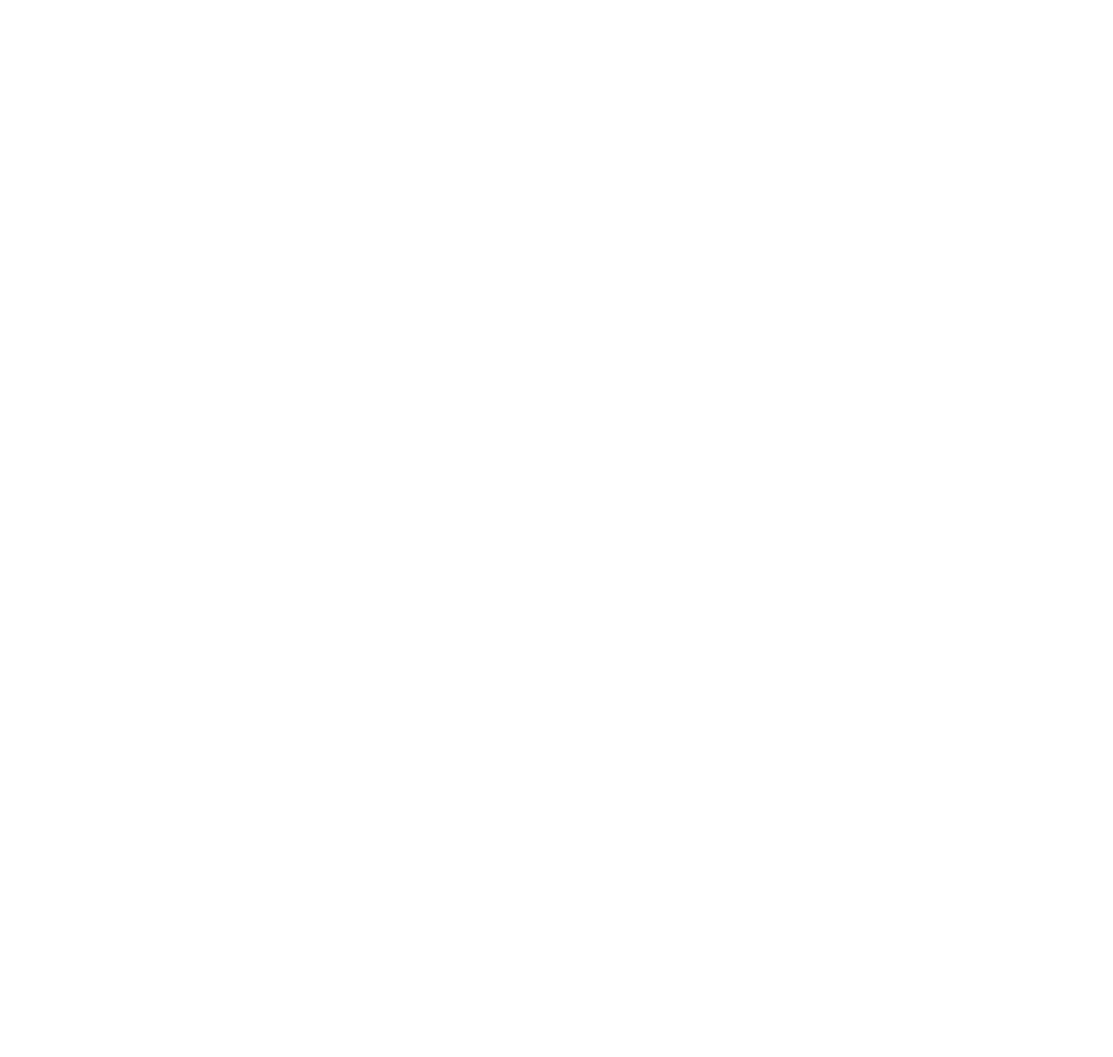
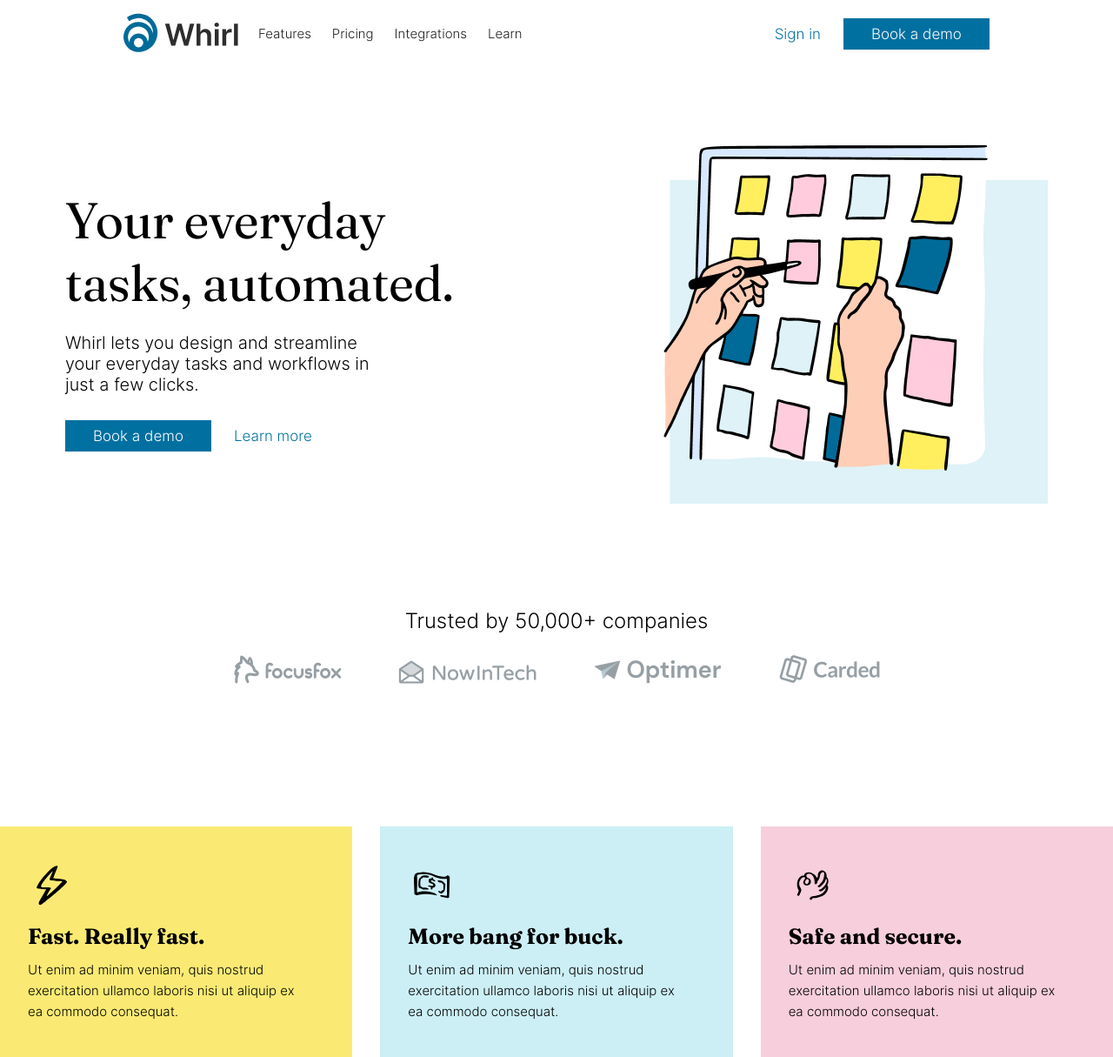
Before and after one commit to lisa445/WHIRL, a plain HTML site: page index.html in a window 1280 px wide. Shown: the whole page at 87% size. Before the commit the page ends 800 px from the top, so only its background shows below. Drawn offline with Linux system fonts and the light colour scheme.

Commit message:
Creating Header

```diff
--- a/index.html
+++ b/index.html
@@ -5,8 +5,65 @@
     <meta name="viewport" content="width=device-width, initial-scale=1.0">
     <title>WHIRL</title>
     <link rel="stylesheet" href="style/base.css"/>
+    <link rel="stylesheet" href="style/button.css"/>
+    <link rel="stylesheet" href="style/fonts.css"/>
 </head>
 <body>
-
+    <header>
+        <section class="header_main">
+            <div class="logo_nav">
+                <img src="pictures/header/logo.svg"/>
+                <nav>
+                    <a href="#">Features</a>
+                    <a href="#">Pricing</a>
+                    <a href="#">Integrations</a>
+                    <a href="#">Learn</a>
+                </nav>
+            </div>
+            <div class="buttons">
+                <button class="secondary">Sign in</button>
+                <button class="primary">Book a demo</button>
+            </div>
+        </section>
+        <section class="header_img">
+            <div class="header_text">
+                <h1>Your everyday tasks, automated.</h1>
+                <h2>Whirl lets you design and streamline your everyday tasks and workflows in just a few clicks.</h2>
+                <div class="buttons">
+                    <button class="primary">Book a demo</button>
+                    <button class="secondary">Learn more</button>
+                </div>
+            </div>
+            <img src="pictures/header/calendarimg.png"/>
+        </section>
+        <section class="header_companies">
+            <h1>Trusted by 50,000+ companies</h1>
+            <div class="header_compimg">
+                <img src="pictures/header/focusfox.png" alt="FocusFox"/>
+                <img src="pictures/header/NowInTech.png" alt="NowInTech"/>
+                <img src="pictures/header/Optimer.png" alt="Optimer"/>
+                <img src="pictures/header/carded.png" alt="Carded"/>
+            </div>
+        </section>
+    </header>
+    <main>
+        <section class="color_blocks">
+        <div class="color_block">
+            <img src="pictures/main/zipper.svg"/>
+            <h1>Fast. Really fast.</h1>
+            <p>Ut enim ad minim veniam, quis nostrud exercitation ullamco laboris nisi ut aliquip ex ea commodo consequat.</p>
+        </div>
+        <div class="color_block">
+            <img src="pictures/main/dollar.svg"/>
+            <h1>More bang for buck.</h1>
+            <p>Ut enim ad minim veniam, quis nostrud exercitation ullamco laboris nisi ut aliquip ex ea commodo consequat.</p>
+        </div>
+        <div class="color_block">
+            <img src="pictures/main/ok.svg"/>
+            <h1>Safe and secure.</h1>
+            <p>Ut enim ad minim veniam, quis nostrud exercitation ullamco laboris nisi ut aliquip ex ea commodo consequat.</p>
+        </div>
+        </section>
+    </main>
 </body>
 </html>
--- a/style/base.css
+++ b/style/base.css
@@ -7,3 +7,139 @@ body, p, h1, h2, h3, h4, h5, h6{
     --maincolor:#0070A0;
     --fontcolor:#1F1F1F;
 }
+
+/*Шапка сайта*/
+
+
+.header_main{
+    display: flex;
+    align-items: center;
+    justify-content: space-around;
+    padding-top: 15px;
+    padding-bottom: 15px;
+}
+
+.logo_nav{
+    display: flex;
+    align-items: center;
+}
+.logo_nav  nav > a{
+    text-decoration: none;
+    color: var(--fontcolor);
+    font-family: 'InterL';
+    font-size: 15px;
+    font-weight: 400;
+    margin-right: 20px;
+}
+
+.logo_nav img{
+    margin-right: 20px;
+}
+.logo_nav nav > a:last-child {
+    margin-right: 0;
+}
+
+.logo_nav nav a:hover{
+    color: #013a52;
+}
+
+.buttons{
+    display: flex;
+}
+.buttons button:first-child{
+    margin-right: 20px;
+}
+
+/*Заглавное изображение*/
+.header_img{
+    display: flex;
+    margin-top: 80px;
+    justify-content: center;
+}
+.header_text{
+    width: 525px;
+    display: flex;
+    flex-direction: column;
+    justify-content: center;
+    margin-right: 153px;
+}
+
+.header_text h1, .header_text h2{
+    font-weight: 400;
+
+}
+.header_text h1{
+    font-family: 'Fraunces';
+    font-size: 58px;
+    margin-bottom: 21px;
+}
+
+.header_text h2{
+    font-family: 'InterL';
+    font-size: 20px;
+    width: 70%;
+    margin-bottom: 29px;
+}
+
+/*Компании*/
+
+.header_companies{
+    display: flex;
+    flex-direction: column;
+    align-items: center;
+    margin-top: 120px;
+}
+.header_companies h1{
+    font-weight: 400;
+    font-family: 'InterL';
+    font-size: 24px;
+    margin-bottom: 24px;
+}
+
+.header_compimg img{
+    margin-right: 61px;
+}
+.header_compimg img:last-child{
+    margin-right: 0px;
+}
+
+/*Цветные блоки*/
+.color_blocks{
+    display: flex;
+    align-items: center;
+    justify-content: center;
+    margin-top: 160px;
+
+}
+.color_block{
+    font-weight: 400;
+    width: 355px;
+    padding: 40px 32px;
+
+    margin-right: 32px;
+}
+
+.color_block h1{
+    font-size: 25px;
+    font-family: 'Fraunces';
+    margin-top: 12px;
+    margin-bottom: 12px;
+}
+
+.color_block p{
+    line-height: 24px;
+    font-size: 15px;
+    font-family: 'InterL';
+    width: 90%;
+}
+
+.color_block:first-child{
+    background: #FAEA73;
+}
+.color_block:last-child{
+    background: #F7CEDC;
+    margin-right: 0;
+}
+.color_block:nth-child(2){
+    background: #CCEFF6;
+}
--- /dev/null
+++ b/style/button.css
@@ -0,0 +1,31 @@
+.primary, .secondary{
+    font-weight: 400;
+    font-size: 17px;
+    font-family: 'InterL';
+    border: none;
+    cursor: pointer;
+}
+
+
+.primary{
+    color:white;
+    background: var(--maincolor);
+    padding: 8px 32px;
+
+}
+
+
+.secondary{
+    color: var(--maincolor);
+    background: transparent;
+    padding-top: 8px;
+    padding-bottom:8px;
+}
+
+.primary:hover{
+    background: #013a52;
+}
+
+.secondary:hover{
+    color:#013a52;
+}
--- /dev/null
+++ b/style/fonts.css
@@ -0,0 +1,21 @@
+@font-face {
+    font-family: 'InterB';
+    src: url("../fonts/Inter/Inter-Bold.otf");
+}
+@font-face {
+    font-family: 'InterL';
+    src: url("../fonts/Inter/Inter-Light.otf");
+}
+@font-face {
+    font-family: 'InterR';
+    src: url("../fonts/Inter/Inter-Regular.otf");
+}
+@font-face {
+    font-family: 'InterI';
+    src: url("../fonts/Inter/Inter-Italic.otf");
+}
+
+@font-face {
+    font-family: 'Fraunces';
+    src: url("../fonts/Fraunces/Fraunces.ttf");
+}
```
Also changed, not shown: fonts/Fraunces/Fraunces.ttf (added), fonts/Inter/Inter-Bold.otf (added), fonts/Inter/Inter-Italic.otf (added), fonts/Inter/Inter-Light.otf (added), fonts/Inter/Inter-Regular.otf (added), pictures/header/NowInTech.png (added), pictures/header/Optimer.png (added), pictures/header/calendarimg.svg (added), pictures/header/carded.png (added), pictures/header/focusfox.png (added), pictures/header/logo.png (added), pictures/header/logo.svg (added), pictures/header/whirlimg.svg (added), pictures/main/dollar.svg (added), 2 more files.
